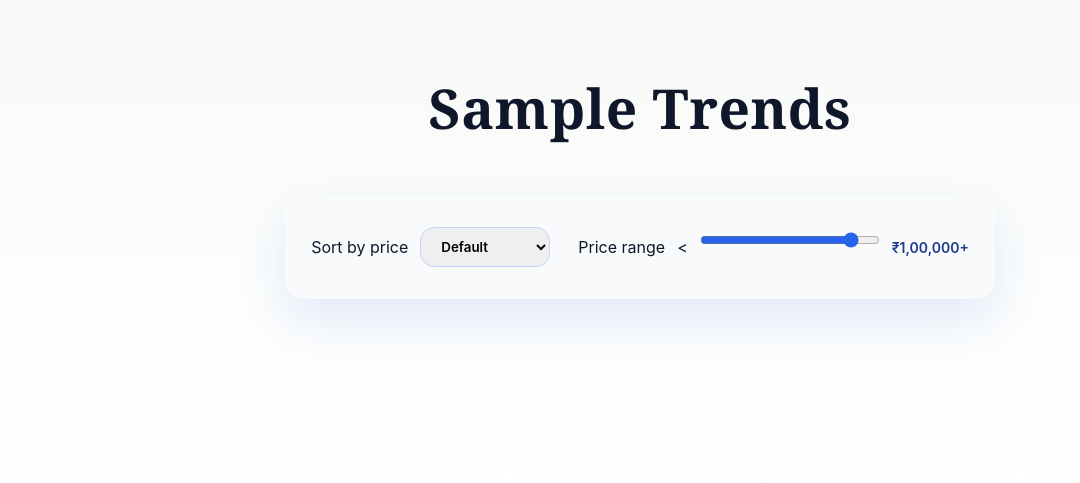
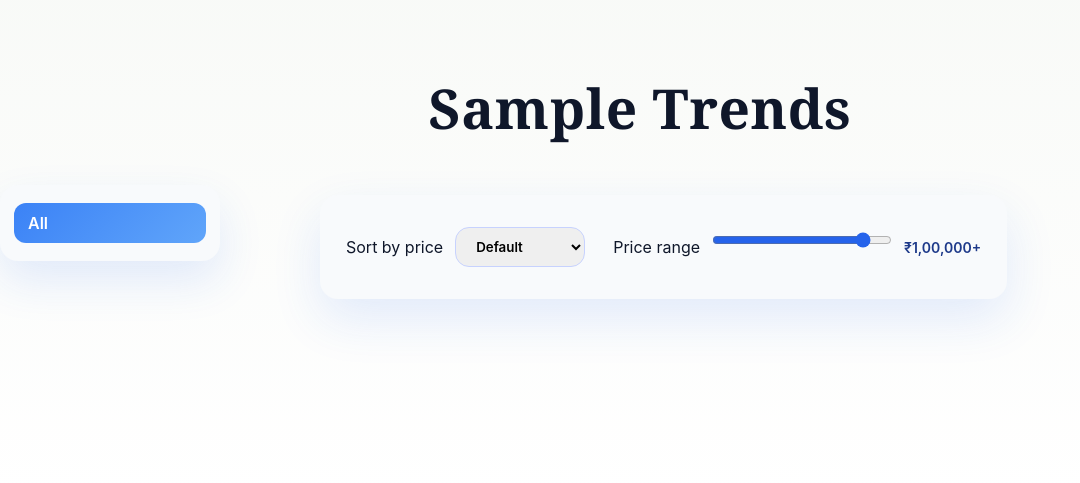
Before and after one commit to mirzaasim2001/iqas_2001, a Flask app: a page that uses templates/niche.html in a window 1280 px wide. Shown: the part 98-581 px from the top of the page, without its empty margins (0-1080 px from the left). Run offline with Flask 3, Linux system fonts and the light colour scheme; data that the repository does not hold is empty.

Commit message:
Sub niche addition and it's panel

```diff
--- a/app.py
+++ b/app.py
@@ -121,16 +121,47 @@ def update_niche_logo():
 # ---------------- NICHE PAGE ----------------
 @app.route("/niche/<name>")
 def niche(name):
+    sub = request.args.get("sub", "all")
+
     products = (
         supabase.table("products")
         .select("*")
         .eq("niche", name)
-        .eq("is_featured", False)
         .execute()
         .data
     )
 
-    return render_template("niche.html", niche=name, products=products)
+    if sub != "all":
+        products = [p for p in products if p.get("sub_niche") == sub]
+
+    sub_niches = (
+        supabase.table("sub_niches")
+        .select("name")
+        .eq("niche", name)
+        .execute()
+        .data
+    )
+
+    return render_template(
+        "niche.html",
+        niche=name,
+        products=products,
+        sub_niches=["all"] + [s["name"] for s in sub_niches],
+        active_sub=sub
+    )
+
+# @app.route("/niche/<name>")
+# def niche(name):
+#     products = (
+#         supabase.table("products")
+#         .select("*")
+#         .eq("niche", name)
+#         .eq("is_featured", False)
+#         .execute()
+#         .data
+#     )
+#
+#     return render_template("niche.html", niche=name, products=products)
 
 
 # ---------------- PRODUCT DETAIL PAGE ----------------
@@ -254,23 +285,32 @@ def admin_panel():
     if session.get("admin") != ADMIN_USERNAME:
         return redirect("/admin")
 
-    # fetch niches
+    # Fetch niches
     niches = supabase.table("niches").select("name, logo").execute().data
     niche_names = [n["name"] for n in niches]
 
-    # fetch products
+    # Fetch sub-niches
+    sub_data = supabase.table("sub_niches").select("niche, name").execute().data
+    sub_niches = {}
+
+    for s in sub_data:
+        sub_niches.setdefault(s["niche"], []).append(s["name"])
+
+    # Fetch products
     products = supabase.table("products").select("*").execute().data
 
-    # group products by niche (even if empty)
-    grouped = {niche: [] for niche in niche_names}
+    # Group products by niche
+    grouped = {n: [] for n in niche_names}
     for p in products:
         grouped.setdefault(p["niche"], []).append(p)
 
     return render_template(
         "admin_panel.html",
         products=grouped,
-        niches=niches
+        niches=niches,
+        sub_niches=sub_niches
     )
+
 
 
 # ---------------- ADD NICHE ----------------
@@ -468,7 +508,48 @@ def api_search():
 
 
 
+@app.route("/admin/add-sub-niche", methods=["POST"])
+def add_sub_niche():
+    if session.get("admin") != ADMIN_USERNAME:
+        return redirect("/admin")
 
+    supabase.table("sub_niches").insert({
+        "niche": request.form["niche"],
+        "name": slugify(request.form["sub_niche"])
+    }).execute()
+
+    return redirect("/admin/panel")
+
+
+@app.route("/admin/set-sub-niche", methods=["POST"])
+def set_sub_niche():
+    if session.get("admin") != ADMIN_USERNAME:
+        return redirect("/admin")
+
+    supabase.table("products").update({
+        "sub_niche": request.form["sub_niche"]
+    }).eq("id", request.form["product_id"]).execute()
+
+    return redirect("/admin/panel")
+
+
+@app.route("/admin/delete-sub-niche/<niche>/<sub>")
+def delete_sub_niche(niche, sub):
+    if session.get("admin") != ADMIN_USERNAME:
+        return redirect("/admin")
+
+    # Move products back to 'all'
+    supabase.table("products").update({
+        "sub_niche": "all"
+    }).eq("niche", niche).eq("sub_niche", sub).execute()
+
+    # Delete sub-niche
+    supabase.table("sub_niches").delete() \
+        .eq("niche", niche) \
+        .eq("name", sub) \
+        .execute()
+
+    return redirect("/admin/panel")
 
 
 # ---------------- LOGOUT ----------------
--- a/static/style.css
+++ b/static/style.css
@@ -246,6 +246,93 @@ section h3 {
 
 /* ---------------- NICHE CARDS ---------------- */
 
+/* =======================
+   NICHE LAYOUT
+   ======================= */
+
+.niche-main {
+    min-width: 0;
+}
+
+/* Right-side product area */
+.niche-products {
+    grid-template-columns: repeat(auto-fill, minmax(220px, 1fr));
+    width: 100%;
+}
+
+.niche-layout {
+    display: grid;
+    grid-template-columns: 220px 1fr;
+    gap: 40px;
+    align-items: start;
+}
+
+/* LEFT SIDEBAR */
+.sub-niche-panel {
+    background: #f8fafc;
+    border-radius: 18px;
+    padding: 18px 14px;
+    display: flex;
+    flex-direction: column;
+    gap: 10px;
+    box-shadow: 0 20px 45px rgba(37,99,235,0.12);
+    position: sticky;
+    top: 120px;
+}
+
+/* LINKS */
+.sub-niche-panel a {
+    padding: 10px 14px;
+    border-radius: 12px;
+    text-decoration: none;
+    font-weight: 600;
+    color: #1e3a8a;
+    transition: background 0.2s, transform 0.15s;
+}
+
+/* HOVER */
+.sub-niche-panel a:hover {
+    background: #eaf1ff;
+    transform: translateX(4px);
+}
+
+/* ACTIVE */
+.sub-niche-panel a.active {
+    background: linear-gradient(135deg, #3b82f6, #60a5fa);
+    color: white;
+}
+
+.sub-niche-list {
+    margin-top: 12px;
+    list-style: none;
+    padding-left: 0;
+}
+
+.sub-niche-list li {
+    display: flex;
+    justify-content: space-between;
+    align-items: center;
+    padding: 6px 10px;
+    background: #f1f5ff;
+    border-radius: 10px;
+    margin-bottom: 6px;
+    font-weight: 600;
+}
+
+@media (max-width: 900px) {
+    .niche-layout {
+        grid-template-columns: 1fr;
+    }
+
+    .sub-niche-panel {
+        position: relative;
+        top: auto;
+        flex-direction: row;
+        flex-wrap: wrap;
+        justify-content: center;
+    }
+}
+
 .card,
 .niche-card {
     position: relative;
@@ -299,11 +386,13 @@ section h3 {
 
 .niche-filter {
     display: flex;
-    justify-content: center;
+    justify-content: flex-start;
     align-items: center;
-    margin: 10px 0 22px; /* ↓ tighter vertical spacing */
+    margin: 10px 0 22px;
     gap: 12px;
+    padding-left: 60px;
 }
+
 
 
 .filter-box {
--- a/templates/niche.html
+++ b/templates/niche.html
@@ -4,6 +4,23 @@
 <section class="page-header">
     <h1>{{ niche | capitalize }} Trends</h1>
 </section>
+
+<div class="niche-layout">
+
+    <!-- SUB NICHE SIDEBAR -->
+    <aside class="sub-niche-panel">
+        {% for s in sub_niches %}
+        <a href="/niche/{{ niche }}?sub={{ s }}"
+           class="{% if s == active_sub %}active{% endif %}">
+            {{ s | capitalize }}
+        </a>
+        {% endfor %}
+    </aside>
+
+    <!-- MAIN CONTENT -->
+    <div class="niche-main">
+
+        <!-- FILTER -->
         <div class="niche-filter">
             <div class="filter-box">
 
@@ -18,33 +35,39 @@
 
                 <div class="filter-row range-row">
                     <label>Price range</label>
-            <<input type="range" id="priceRange" min="0" max="100000" step="500" value="100000">
-            <span id="rangeValue">Up to ₹1,00,000</span>
+                    <input
+                        type="range"
+                        id="priceRange"
+                        min="0"
+                        max="100000"
+                        step="500"
+                        value="100000"
+                    >
+                    <span id="rangeValue">₹1,00,000+</span>
                 </div>
 
             </div>
         </div>
 
-
-<section class="grid" id="productGrid">
+        <!-- PRODUCTS -->
+        <section class="grid niche-products" id="productGrid">
             {% for product in products %}
             <div class="product-card">
                 <a href="/niche/{{ niche }}/{{ product.id }}" class="product-link">
                     <img src="{{ product.image }}" alt="{{ product.title }}">
                     <h4>{{ product.title }}</h4>
                 </a>
-
                 <p class="product-price">{{ product.price }}</p>
             </div>
-
             {% endfor %}
         </section>
 
+    </div>
+</div>
+
 <script>
 function extractPrice(text) {
-    return parseFloat(
-        text.replace(/[₹, ]/g, "")
-    ) || 0;
+    return parseFloat(text.replace(/[₹, ]/g, "")) || 0;
 }
 
 const grid = document.getElementById("productGrid");
@@ -58,42 +81,30 @@ document.getElementById("priceFilter").addEventListener("change", function () {
     cards.sort((a, b) => {
         const priceA = extractPrice(a.querySelector(".product-price").innerText);
         const priceB = extractPrice(b.querySelector(".product-price").innerText);
-
-        return mode === "low-high"
-            ? priceA - priceB
-            : priceB - priceA;
+        return mode === "low-high" ? priceA - priceB : priceB - priceA;
     });
 
     cards.forEach(card => grid.appendChild(card));
 });
 
+/* RANGE */
 const range = document.getElementById("priceRange");
 const rangeValue = document.getElementById("rangeValue");
-
 const MAX_PRICE = parseInt(range.max);
 
-/* INITIAL STATE */
-rangeValue.innerText = "₹1,00,000+";
-
-/* RANGE FILTER */
 range.addEventListener("input", function () {
     const maxPrice = parseInt(this.value);
 
-    if (maxPrice === MAX_PRICE) {
-        rangeValue.innerText = "₹1,00,000+";
-    } else {
-        rangeValue.innerText = `Up to ₹${maxPrice.toLocaleString("en-IN")}`;
-    }
+    rangeValue.innerText =
+        maxPrice === MAX_PRICE
+            ? "₹1,00,000+"
+            : `Up to ₹${maxPrice.toLocaleString("en-IN")}`;
 
     cards.forEach(card => {
-        const price = extractPrice(
-            card.querySelector(".product-price").innerText
-        );
-
+        const price = extractPrice(card.querySelector(".product-price").innerText);
         card.style.display = price <= maxPrice ? "block" : "none";
     });
 });
 </script>
 
-
 {% endblock %}
```
Also changed, not shown: templates/admin_panel.html (+62 -17 lines). Lines whose indentation alone changed are shown as unchanged.
